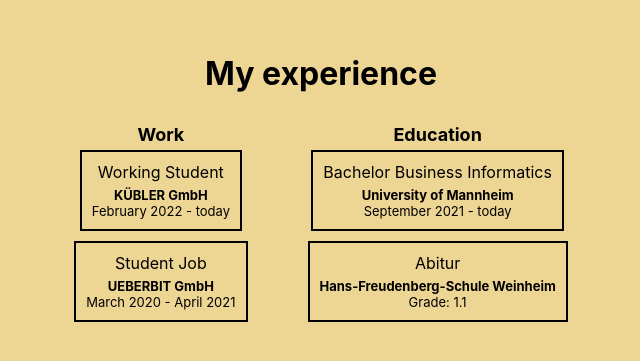
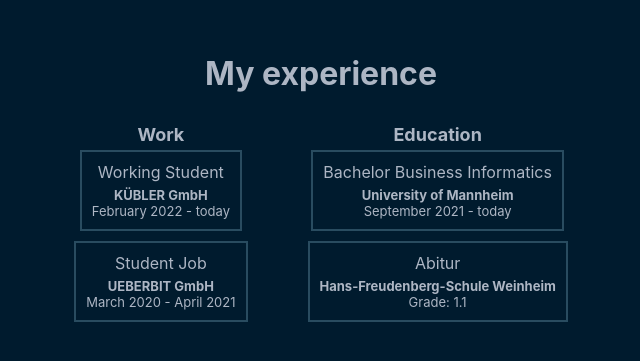
Before and after one commit to ibveecnk/portfolio, a Next.js app: page /experience in a window 1280 px wide. Shown: the part 215-576 px from the top of the page, without its empty margins (319-959 px from the left). Built offline with nearby package versions, Linux system fonts and the light colour scheme.

Commit message:
Change color scheme, refactor to use more vars

```diff
--- a/styles/components/HomeLinks.module.scss
+++ b/styles/components/HomeLinks.module.scss
@@ -13,13 +13,13 @@
 .card {
   padding: 5px;
   margin: 2px 10px;
-  border: 2px solid black;
-  transition: all 0.5s;
+  transition: all var(--animation-time);
+  border: 2px solid var(--color-secondary);
 }
 
 .card:hover {
-  background-color: black;
-  color: white;
+  background-color: var(--color-secondary-l);
+  color: var(--color-text-secondary);
   cursor: pointer;
-  transition: all 0.5s;
+  transition: all var(--animation-time);
 }
--- a/styles/globals.css
+++ b/styles/globals.css
@@ -7,16 +7,23 @@
 }
 
 html {
-  --black: #1a1c20;
-  --white: #fff;
-  --green: #00c380;
-  --d-green: #019b66;
-  --orange: #ef6206;
-  --yellow: #dfa500;
-  --l-yellow: #edd594;
-  --light: #fbfbfb;
+  --oxford-blue: #001b2eff;
+  --charcoal: #294c60ff;
+  --charcoal-l: rgb(72, 102, 120);
+  --cadet-blue-crayola: #adb6c4ff;
+  --papaya-whip: #ffefd3ff;
+  --peach-crayola: #ffc49bff;
 
-  background-color: var(--l-yellow);
+  --animation-time: 0.2s;
+
+  --color-primary: var(--oxford-blue);
+  --color-secondary: var(--charcoal);
+  --color-secondary-l: var(--charcoal-l);
+  --color-text-primary: var(--cadet-blue-crayola);
+  --color-text-secondary: var(--oxford-blue);
+
+  background-color: var(--color-primary);
+  color: var(--color-text-primary);
 }
 
 @keyframes bounce-in {
--- a/styles/pages/Experience.module.scss
+++ b/styles/pages/Experience.module.scss
@@ -37,8 +37,8 @@
 .card {
   padding: 10px;
   margin: 5px 10px;
-  border: 2px solid black;
-  transition: all 0.5s;
+  transition: all var(--animation-time);
+  border: 2px solid var(--color-secondary);
 }
 
 .cardHead {
@@ -55,8 +55,8 @@
 }
 
 .card:hover {
-  background-color: black;
-  color: white;
-  transition: all 0.5s;
+  background-color: var(--color-secondary-l);
+  color: var(--color-text-secondary);
+  transition: all var(--animation-time);
   cursor: pointer;
 }
```
